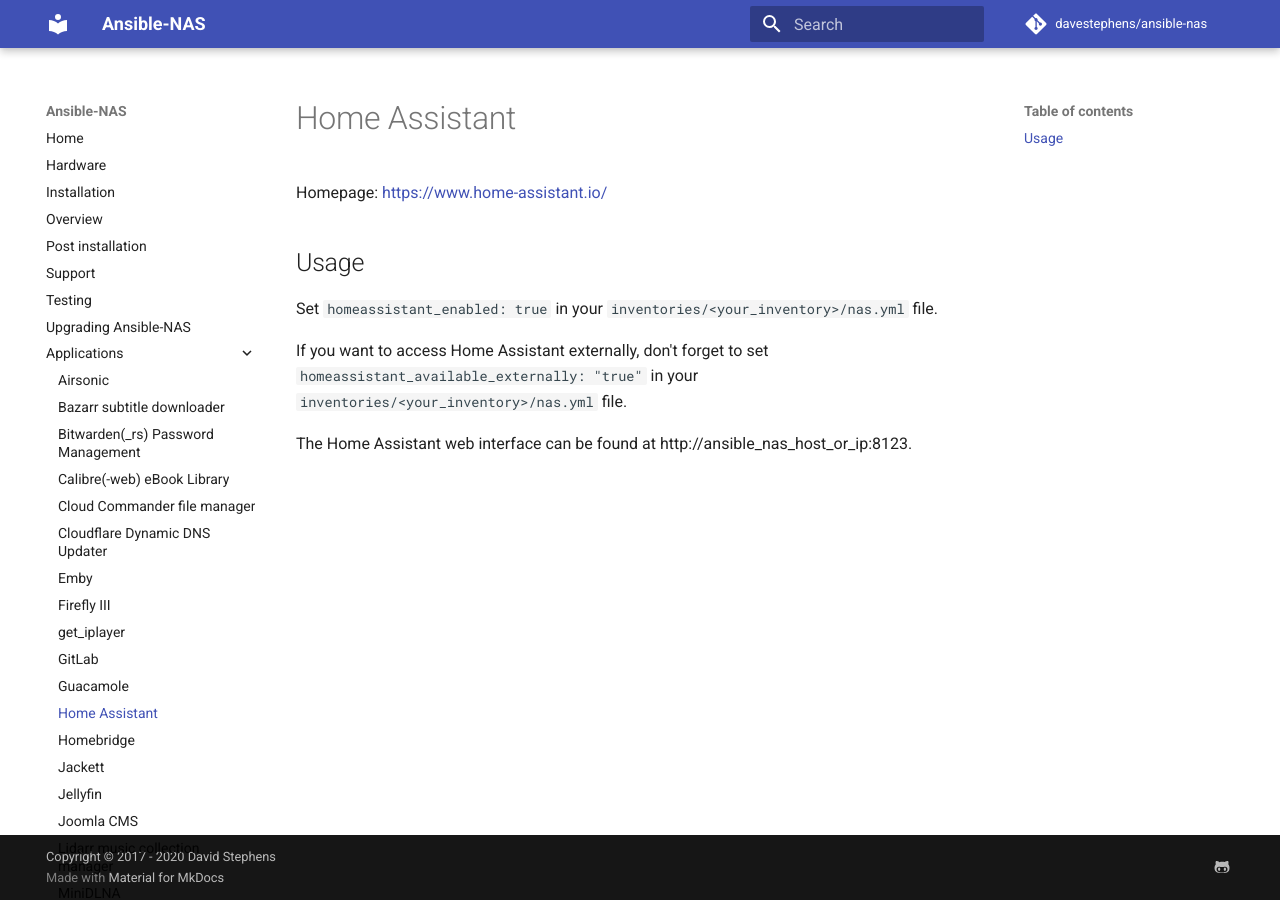
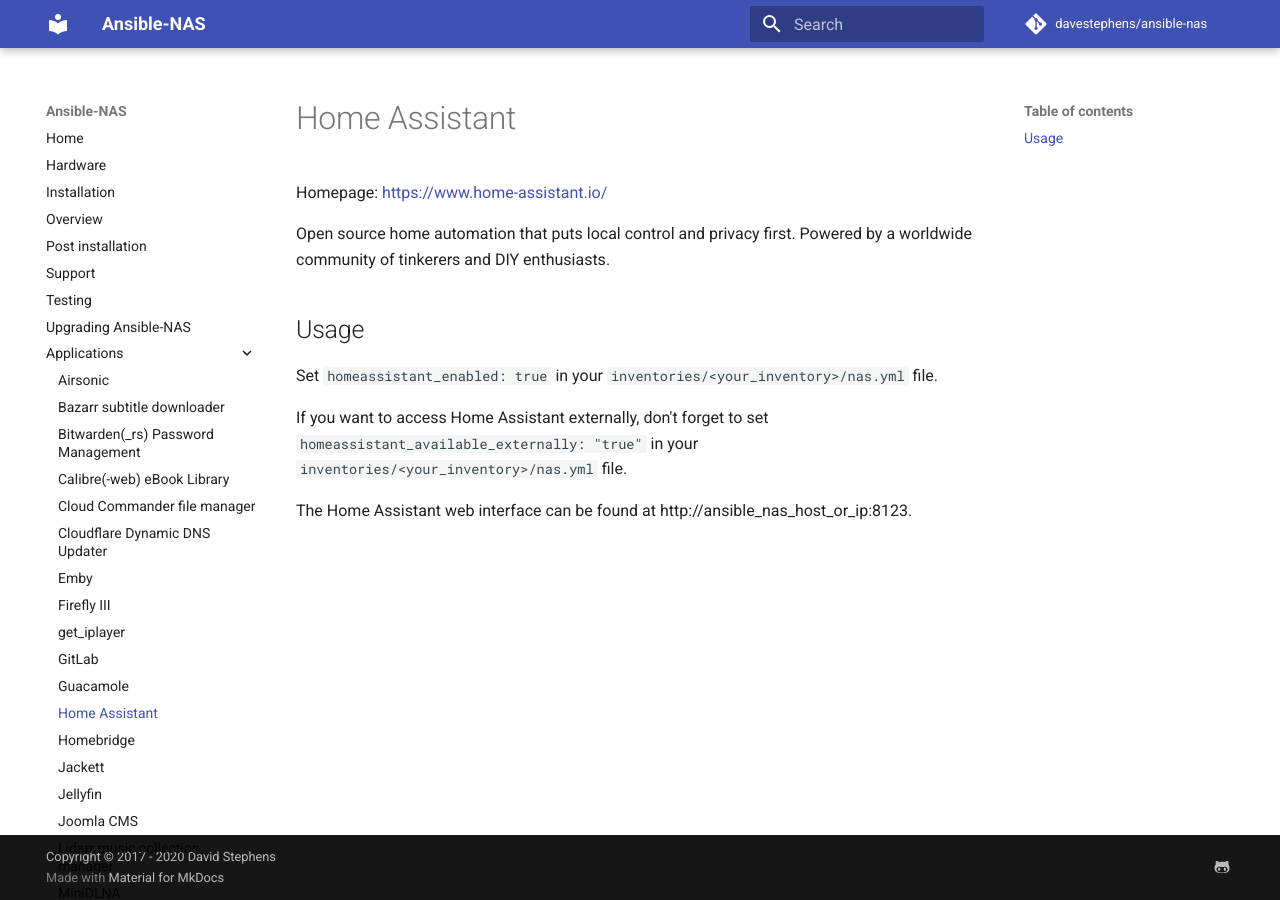
Before and after one commit to davestephens/ansible-nas, an MkDocs documentation site: the page built from docs/applications/homeassistant.md, in a window 1280 px wide. Built offline with MkDocs 1.6.1 and Material for MkDocs 9.7.7, drawn with Linux system fonts in a browser that asks for light colours; comment, search, counter and statistics services are not loaded.

Commit message:
adds missing description for Home Assistant

```diff
--- a/docs/applications/homeassistant.md
+++ b/docs/applications/homeassistant.md
@@ -2,6 +2,7 @@
 
 Homepage: [https://www.home-assistant.io/](https://www.home-assistant.io/)
 
+Open source home automation that puts local control and privacy first. Powered by a worldwide community of tinkerers and DIY enthusiasts.
 
 ## Usage
 
```
